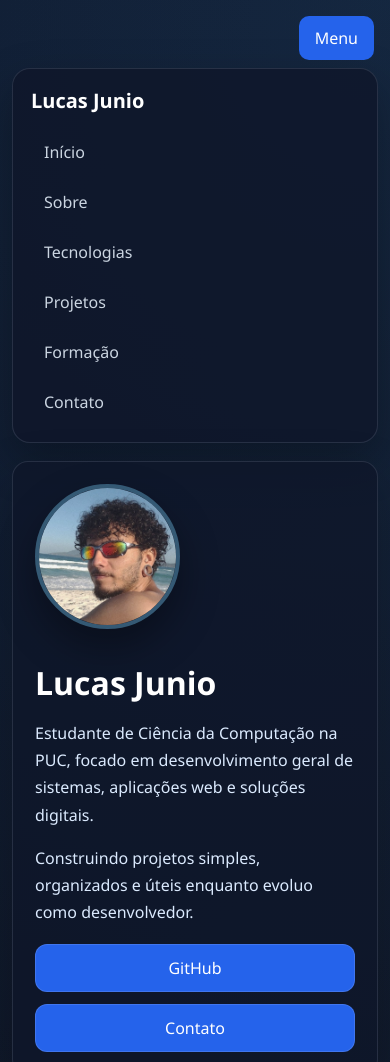
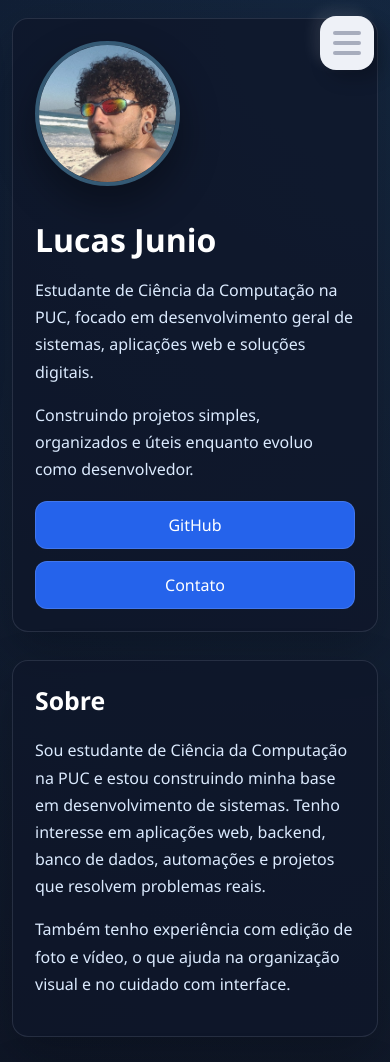
Before and after one commit to lucasteixeira31/portfolio-lucas-junio, a plain HTML site: page index.html in a window 390 px wide. Shown: the top 1062 px of the page. Drawn offline with Linux system fonts and the light colour scheme.

Commit message:
feat: adiciona menu responsivo

```diff
--- a/index.html
+++ b/index.html
@@ -10,11 +10,14 @@
 
 <body>
   <div class="pagina">
-    <button class="botao-menu" type="button" aria-label="Abrir menu">
-      Menu
+    <button class="botao-menu" type="button" aria-label="Abrir menu" aria-controls="menu-principal"
+      aria-expanded="false">
+      <span></span>
+      <span></span>
+      <span></span>
     </button>
 
-    <nav class="menu-lateral" aria-label="Menu principal">
+    <nav id="menu-principal" class="menu-lateral" aria-label="Menu principal">
       <h2 class="titulo-menu">Lucas Junio</h2>
       <ul class="links-menu">
         <li><a href="#inicio">Início</a></li>
--- a/src/css/style.css
+++ b/src/css/style.css
@@ -35,6 +35,7 @@ video {
   width: min(100% - 48px, 980px);
   margin-left: 250px;
   padding: 42px 0 42px 34px;
+  transition: 0.2s;
 }
 
 /* Menu lateral */
@@ -49,6 +50,8 @@ video {
   border: 1px solid rgba(148, 163, 184, 0.18);
   border-radius: 18px;
   box-shadow: 0 18px 45px rgba(0, 0, 0, 0.28);
+  overflow: hidden;
+  transition: 0.2s;
 }
 
 .titulo-menu {
@@ -82,18 +85,68 @@ video {
 }
 
 .botao-menu {
+  position: fixed;
+  top: 28px;
+  left: 28px;
+  z-index: 2;
+  width: 54px;
+  height: 54px;
+  display: flex;
+  flex-direction: column;
+  align-items: center;
+  justify-content: center;
+  gap: 6px;
+  padding: 0;
+  background: #eef1f7;
+  border: 0;
+  border-radius: 16px;
+  box-shadow:
+    8px 8px 18px rgba(0, 0, 0, 0.22),
+    -6px -6px 14px rgba(255, 255, 255, 0.1);
+  cursor: pointer;
+}
+
+.botao-menu span {
+  width: 28px;
+  height: 4px;
+  background: #a7adbd;
+  border-radius: 999px;
+  transition: 0.2s;
+}
+
+.botao-menu:hover,
+.botao-menu:focus {
+  background: #f6f8fc;
+}
+
+.pagina.menu-aberto .botao-menu {
+  left: 176px;
+}
+
+.pagina.menu-fechado .menu-lateral {
+  width: 74px;
+  padding: 70px 12px 18px;
+}
+
+.pagina.menu-fechado .titulo-menu {
   display: none;
-  position: fixed;
-  top: 16px;
-  right: 16px;
-  z-index: 2;
-  padding: 11px 16px;
-  color: #ffffff;
-  background: #2563eb;
-  border: 0;
-  border-radius: 10px;
-  font: inherit;
-  cursor: pointer;
+}
+
+.pagina.menu-fechado .links-menu a {
+  padding: 12px 6px;
+  font-size: 0;
+}
+
+.pagina.menu-fechado .links-menu a::first-letter {
+  font-size: 1rem;
+}
+
+.pagina.menu-fechado .conteudo-principal {
+  margin-left: 104px;
+}
+
+.pagina.menu-fechado + .rodape {
+  margin-left: 104px;
 }
 
 /* Secoes e cards */
@@ -239,19 +292,26 @@ video {
   padding: 0 34px 34px;
   color: #94a3b8;
   text-align: center;
+  transition: 0.2s;
 }
 
 /* Responsividade */
 @media (max-width: 900px) {
   .botao-menu {
-    display: block;
+    top: 16px;
+    left: auto;
+    right: 16px;
   }
 
   .menu-lateral {
-    position: static;
-    width: auto;
-    margin: 72px 18px 0;
-    padding: 18px;
+    top: 14px;
+    left: 14px;
+    bottom: auto;
+    width: min(280px, calc(100% - 28px));
+    max-height: calc(100vh - 28px);
+    margin: 0;
+    padding: 20px;
+    transform: translateX(-120%);
   }
 
   .titulo-menu {
@@ -262,10 +322,38 @@ video {
     gap: 6px;
   }
 
+  .pagina.menu-aberto .botao-menu {
+    left: auto;
+    right: 16px;
+  }
+
+  .pagina.menu-aberto .menu-lateral {
+    transform: translateX(0);
+  }
+
+  .pagina.menu-fechado .menu-lateral {
+    width: min(280px, calc(100% - 28px));
+    padding: 20px;
+  }
+
+  .pagina.menu-fechado .titulo-menu {
+    display: block;
+  }
+
+  .pagina.menu-fechado .links-menu a {
+    padding: 11px 13px;
+    font-size: 1rem;
+  }
+
   .conteudo-principal {
     width: auto;
     margin-left: 0;
-    padding: 24px 18px;
+    padding: 82px 18px 24px;
+  }
+
+  .pagina.menu-fechado .conteudo-principal,
+  .pagina.menu-aberto .conteudo-principal {
+    margin-left: 0;
   }
 
   .secao {
@@ -291,11 +379,16 @@ video {
     margin-left: 0;
     padding: 0 18px 28px;
   }
+
+  .pagina.menu-fechado + .rodape,
+  .pagina.menu-aberto + .rodape {
+    margin-left: 0;
+  }
 }
 
 @media (max-width: 560px) {
   .menu-lateral {
-    margin: 68px 12px 0;
+    width: calc(100% - 24px);
   }
 
   .conteudo-principal {
--- a/src/js/script.js
+++ b/src/js/script.js
@@ -1 +1,53 @@
-console.log("Projeto portfolio-lucas-junio iniciado.");
+const pagina = document.querySelector(".pagina");
+const botaoMenu = document.querySelector(".botao-menu");
+const linksMenu = document.querySelectorAll(".links-menu a");
+
+function menuEstaAberto() {
+  return pagina.classList.contains("menu-aberto");
+}
+
+function abrirMenu() {
+  pagina.classList.add("menu-aberto");
+  pagina.classList.remove("menu-fechado");
+  botaoMenu.setAttribute("aria-label", "Fechar menu");
+  botaoMenu.setAttribute("aria-expanded", "true");
+}
+
+function fecharMenu() {
+  pagina.classList.remove("menu-aberto");
+  pagina.classList.add("menu-fechado");
+  botaoMenu.setAttribute("aria-label", "Abrir menu");
+  botaoMenu.setAttribute("aria-expanded", "false");
+}
+
+function abrirFecharMenu() {
+  if (menuEstaAberto()) {
+    fecharMenu();
+  } else {
+    abrirMenu();
+  }
+}
+
+function fecharMenuNoCelular() {
+  if (window.innerWidth <= 900) {
+    fecharMenu();
+  }
+}
+
+function prepararMenu() {
+  if (window.innerWidth <= 900) {
+    fecharMenu();
+  } else {
+    abrirMenu();
+  }
+}
+
+botaoMenu.addEventListener("click", abrirFecharMenu);
+
+linksMenu.forEach(function (link) {
+  link.addEventListener("click", fecharMenuNoCelular);
+});
+
+window.addEventListener("resize", prepararMenu);
+
+prepararMenu();
```
